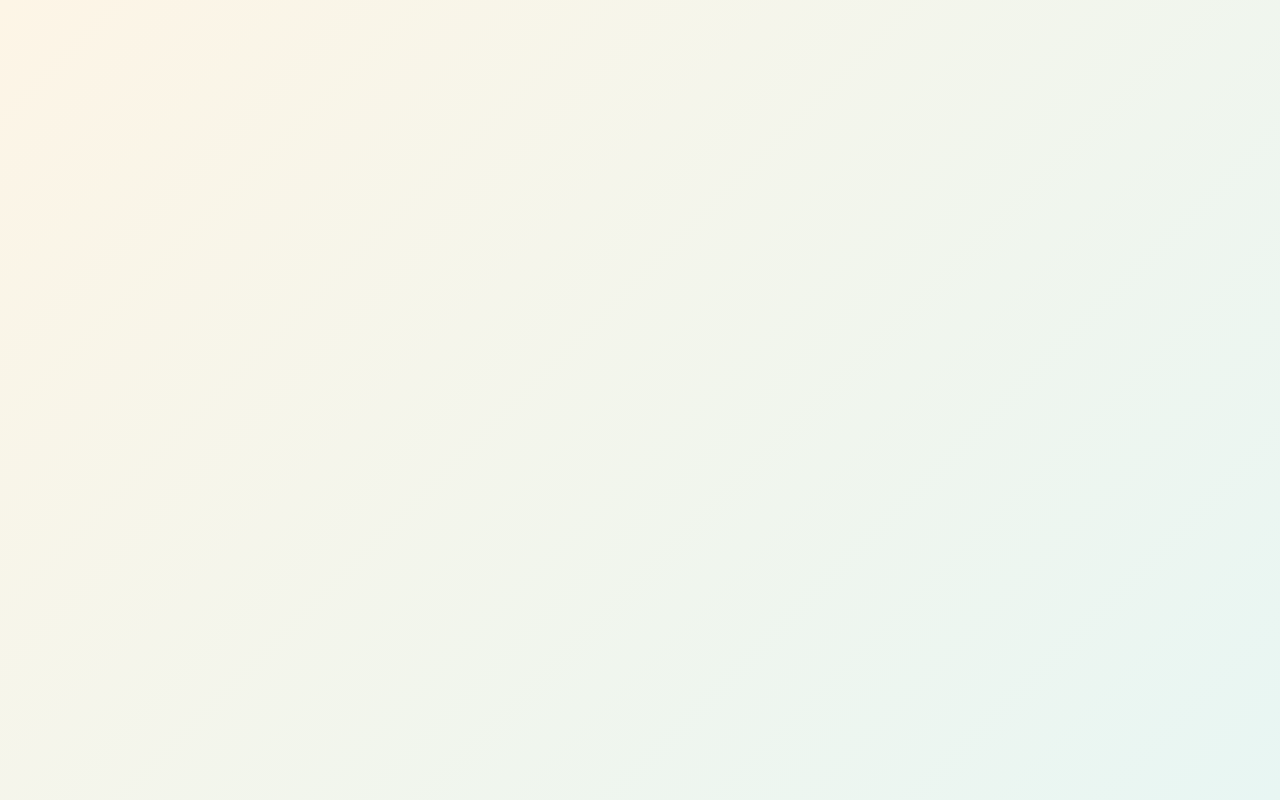
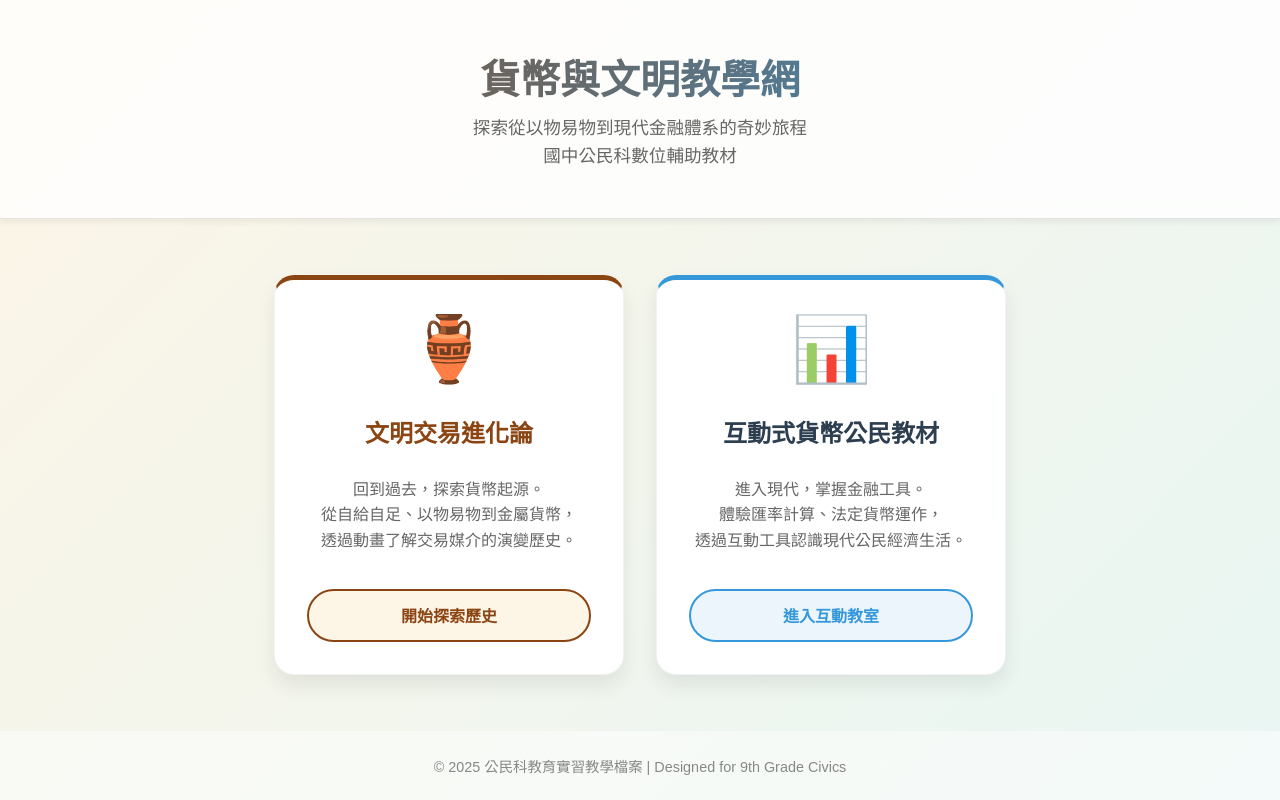
Before and after one commit to benny98006-wq/9thgrade-civilgame, a plain HTML site: page index.html in a window 1280 px wide. Drawn offline with Linux system fonts and the light colour scheme.

Commit message:
Add files via upload

```diff
--- a/index.html
+++ b/index.html
@@ -135,4 +135,98 @@
 
         /* 個別風格設定 */
         /* 左側：文明交易進化論 */
-        .style
+        .style-history {
+            border-top: 5px solid var(--history-primary);
+        }
+        .style-history .icon-box { color: var(--history-primary); }
+        .style-history .card-title { color: var(--history-primary); }
+        .style-history .btn {
+            background-color: var(--history-bg);
+            color: var(--history-primary);
+            border: 2px solid var(--history-primary);
+        }
+        .style-history:hover .btn {
+            background-color: var(--history-primary);
+            color: var(--white);
+        }
+
+        /* 右側：互動式貨幣演進 */
+        .style-civics {
+            border-top: 5px solid var(--civics-accent);
+        }
+        .style-civics .icon-box { color: var(--civics-accent); }
+        .style-civics .card-title { color: var(--civics-primary); }
+        .style-civics .btn {
+            background-color: #EBF5FB;
+            color: var(--civics-accent);
+            border: 2px solid var(--civics-accent);
+        }
+        .style-civics:hover .btn {
+            background-color: var(--civics-accent);
+            color: var(--white);
+        }
+
+        /* Footer */
+        footer {
+            text-align: center;
+            padding: 1.5rem;
+            color: #888;
+            font-size: 0.9rem;
+            background: rgba(255,255,255,0.5);
+        }
+
+        /* RWD */
+        @media (max-width: 768px) {
+            main {
+                flex-direction: column;
+            }
+            .card {
+                width: 100%;
+                max-width: 320px;
+                height: auto;
+                min-height: 350px;
+            }
+        }
+    </style>
+</head>
+<body>
+
+    <header>
+        <h1>貨幣與文明教學網</h1>
+        <p class="subtitle">探索從以物易物到現代金融體系的奇妙旅程<br>國中公民科數位輔助教材</p>
+    </header>
+
+    <main>
+        <a href="bankinggame.html" class="card-link">
+            <article class="card style-history">
+                <div class="icon-box">🏺</div>
+                <h2 class="card-title">文明交易進化論</h2>
+                <p class="card-desc">
+                    回到過去，探索貨幣起源。<br>
+                    從自給自足、以物易物到金屬貨幣，<br>
+                    透過動畫了解交易媒介的演變歷史。
+                </p>
+                <div class="btn">開始探索歷史</div>
+            </article>
+        </a>
+
+        <a href="exchanging.html" class="card-link">
+            <article class="card style-civics">
+                <div class="icon-box">📊</div>
+                <h2 class="card-title">互動式貨幣公民教材</h2>
+                <p class="card-desc">
+                    進入現代，掌握金融工具。<br>
+                    體驗匯率計算、法定貨幣運作，<br>
+                    透過互動工具認識現代公民經濟生活。
+                </p>
+                <div class="btn">進入互動教室</div>
+            </article>
+        </a>
+    </main>
+
+    <footer>
+        <p>&copy; 2025 公民科教育實習教學檔案 | Designed for 9th Grade Civics</p>
+    </footer>
+
+</body>
+</html>
```
